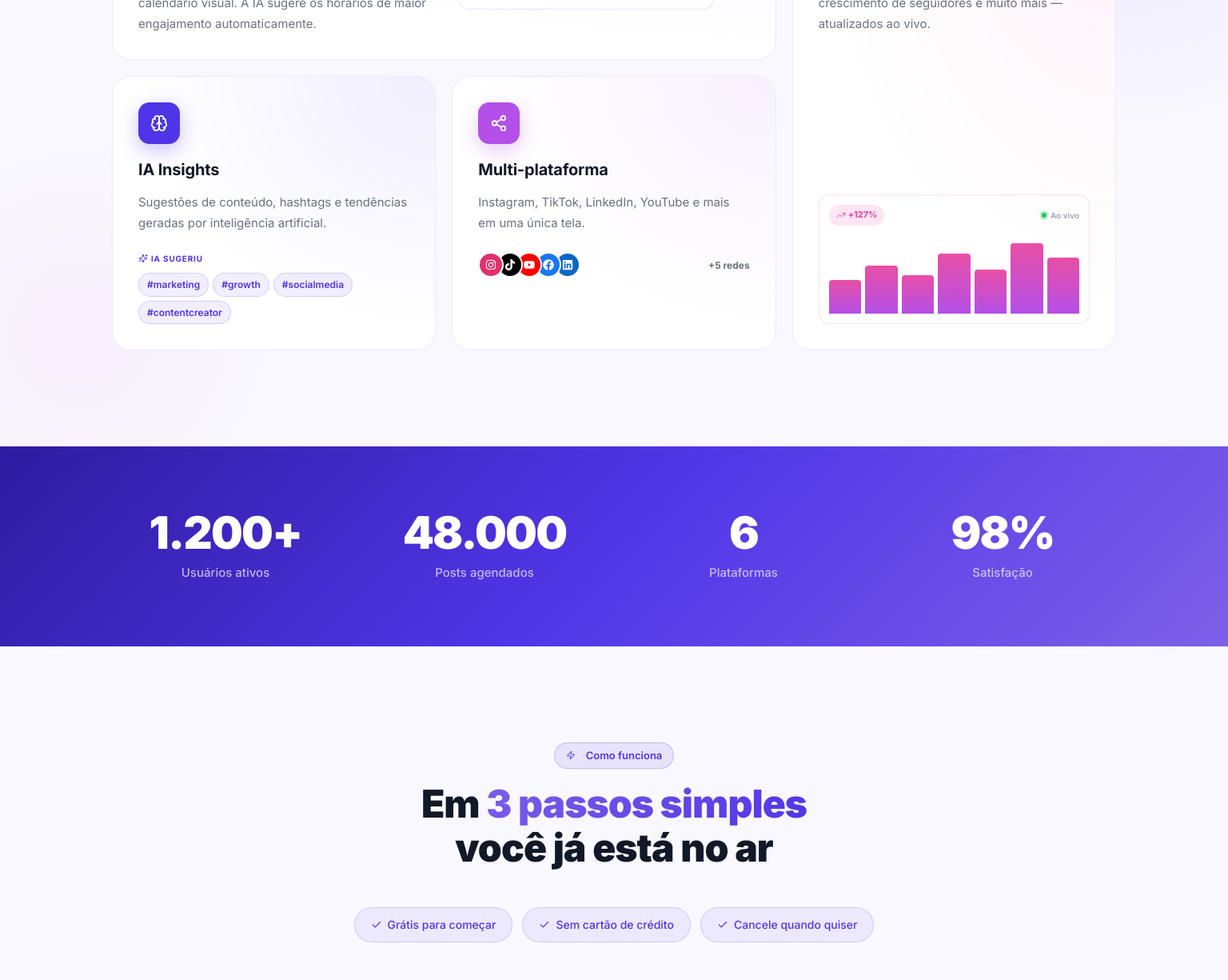
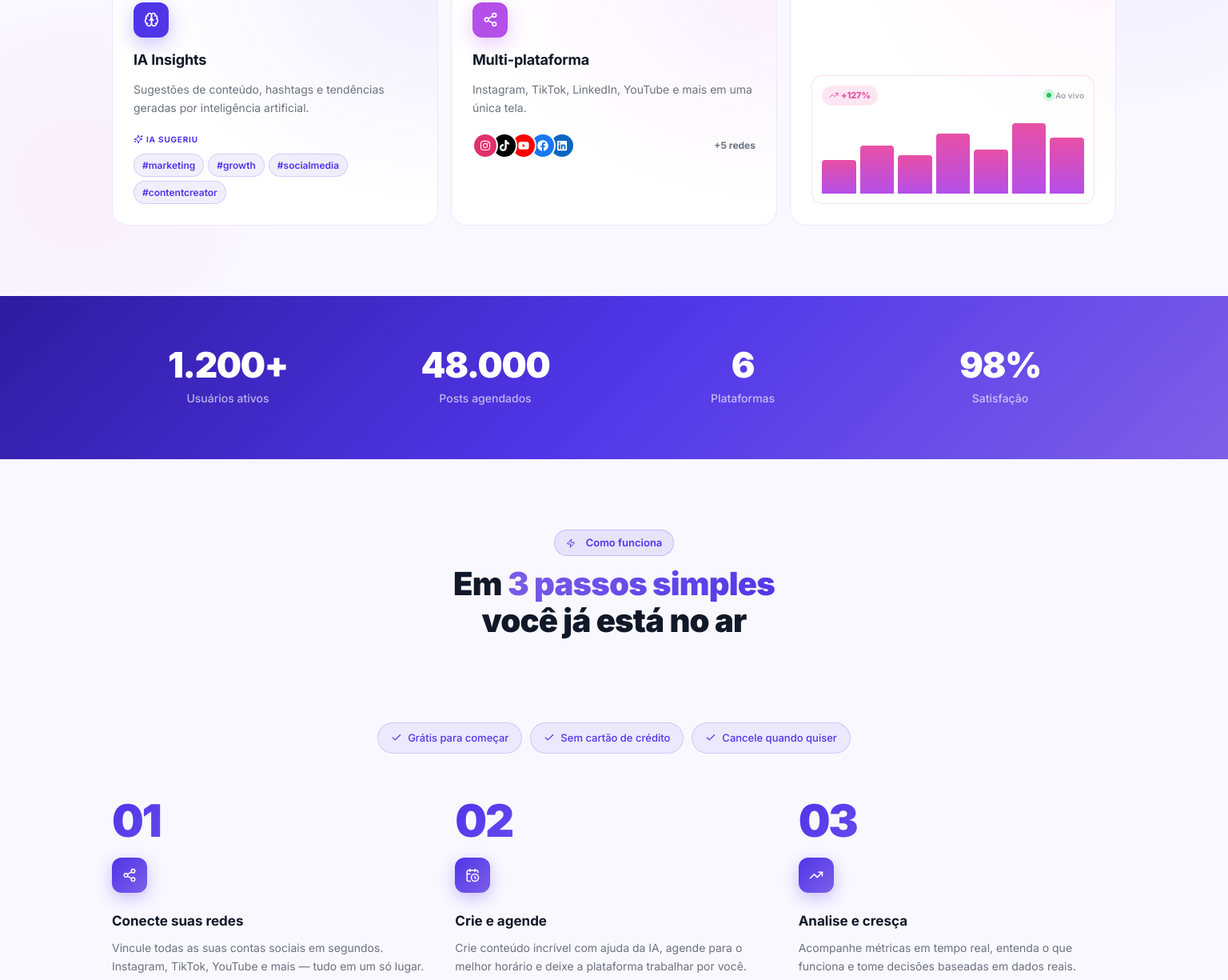
Before and after one commit to brenosemfreio/tcc, a React (Vite) app: page / in a window 1536 px wide. Shown: the part 1300-2525 px from the top of the page at 80% size. Built offline with nearby package versions, Linux system fonts and the light colour scheme.

Commit message:
chore: auto sync [Claude]

```diff
--- a/src/pages/Landing/Landing.css
+++ b/src/pages/Landing/Landing.css
@@ -1762,11 +1762,20 @@
    RESPONSIVO
    ══════════════════════════════════════════════════════════ */
 
-/* ── 1601–1792px: notebooks grandes / desktops pequenos ─────
-   Ajuste sutil — versão "comprimida" do desktop principal.   */
+/* ══════════════════════════════════════════════════════════
+   1601–1792px: notebooks grandes / desktops pequenos
+   Ajuste sutil — versão "comprimida" do desktop principal.
+   ══════════════════════════════════════════════════════════ */
 @media (min-width: 1601px) and (max-width: 1792px) {
+  /* Container com mais respiro */
   .l-landing section .container { padding-inline: 56px; }
 
+  /* Section heads */
+  .l-section-head { margin-bottom: 56px; }
+  .l-section-head h2 { font-size: clamp(1.875rem, 3.4vw, 2.75rem); }
+  .l-section-head p { font-size: 1rem; }
+
+  /* ── Hero ── */
   .l-hero__inner {
     gap: 160px;
     padding-top: 88px;
@@ -1774,19 +1783,71 @@
   }
   .l-hero__title { font-size: clamp(2rem, 3.4vw, 3rem); }
   .l-hero__sub   { font-size: 1rem; max-width: 440px; }
-
   .l-mockup { max-width: 480px; }
   .l-mockup__body { padding: 22px; }
   .l-mockup__chart { height: 128px; }
-}
-
-/* ── 1281–1600px: notebooks típicos (1366 / 1440 / 1536) ────
-   Escala reduzida e mais respiro lateral. Mantém identidade. */
+
+  /* ── Features (bento) ── */
+  .l-features { padding: 104px 0; }
+  .l-bento { gap: 18px; }
+  .l-bento__card { padding: 30px; gap: 22px; }
+  .l-bento__icon { width: 48px; height: 48px; font-size: 1.3rem; }
+  .l-bento__card h3 { font-size: 1.1875rem; }
+  .l-bento__card p { font-size: 0.9125rem; }
+
+  /* ── Stats ── */
+  .l-stats { padding: 72px 0; }
+  .l-stats__inner { gap: 36px; }
+  .l-stat strong { font-size: clamp(2.2rem, 4.5vw, 3rem); }
+  .l-stat span { font-size: 0.9125rem; }
+
+  /* ── Steps ── */
+  .l-steps { padding: 104px 0; }
+  .l-steps__grid { gap: 36px; }
+  .l-step__num { font-size: 4rem; margin-bottom: 22px; }
+  .l-step__icon { width: 48px; height: 48px; font-size: 1.25rem; margin-bottom: 24px; }
+  .l-step h3 { font-size: 1.0625rem; }
+  .l-step p { font-size: 0.9125rem; }
+
+  /* ── Marquee strip ── */
+  .l-marquee-strip__inner { max-width: 1040px; }
+  .l-marquee-strip__item { padding: 0 26px; font-size: 0.9rem; }
+
+  /* ── Pricing ── */
+  .l-pricing { padding: 104px 0; }
+  .l-toggle { margin-bottom: 48px; }
+  .l-plans { gap: 22px; }
+  .l-plan { padding: 32px 26px; gap: 16px; }
+  .l-plan__amount { font-size: 2.75rem; }
+  .l-plan__features li { font-size: 0.85rem; }
+
+  /* ── FAQ ── */
+  .l-faq { padding: 104px 0; }
+  .l-faq__layout { grid-template-columns: 360px 1fr; gap: 64px; }
+
+  /* ── CTA ── */
+  .l-cta { padding: 124px 0; }
+  .l-cta h2 { font-size: clamp(2rem, 4.2vw, 3rem); }
+  .l-cta p { font-size: 1rem; max-width: 420px; }
+}
+
+/* ══════════════════════════════════════════════════════════
+   1281–1600px: notebooks típicos (1366 / 1440 / 1536)
+   Escala reduzida e mais respiro lateral.
+   Mantém identidade visual / gradientes / animações.
+   ══════════════════════════════════════════════════════════ */
 @media (min-width: 1281px) and (max-width: 1600px) {
-  /* Mais respiro horizontal nas bordas */
+  /* Respiro lateral generoso */
   .l-landing section .container { padding-inline: 72px; }
 
-  /* Hero menor verticalmente e mais centralizado */
+  /* ── Section heads ── */
+  .l-section-head { margin-bottom: 48px; gap: 12px; }
+  .l-section-head h2 { font-size: clamp(1.75rem, 2.8vw, 2.5rem); }
+  .l-section-head p { font-size: 0.9375rem; max-width: 460px; }
+
+  /* ─────────────────────────────────────────────────────────
+     HERO
+     ───────────────────────────────────────────────────────── */
   .l-hero { min-height: auto; }
   .l-hero__inner {
     grid-template-columns: 1fr 1fr;
@@ -1796,7 +1857,6 @@
     padding-bottom: 56px;
   }
 
-  /* Conteúdo esquerda */
   .l-hero__content { gap: 18px; }
   .l-hero__title {
     font-size: clamp(1.875rem, 2.6vw, 2.5rem);
@@ -1815,8 +1875,7 @@
   .l-hero__proof { font-size: 0.8125rem; gap: 10px; }
   .l-hero__proof .l-avatar { width: 26px; height: 26px; }
 
-  /* Visual: limita largura para manter badges ancoradas ao mockup
-     (mockup 400 + ~80 de margem lateral = mesma proporção do desktop) */
+  /* Visual: limita largura para manter badges ancoradas ao mockup */
   .l-hero__visual {
     max-width: 480px;
     justify-self: center;
@@ -1850,6 +1909,130 @@
   }
   .l-float strong { font-size: 0.8125rem; }
   .l-float span   { font-size: 0.6875rem; }
+
+  /* ─────────────────────────────────────────────────────────
+     FEATURES (bento grid)
+     ───────────────────────────────────────────────────────── */
+  .l-features { padding: 88px 0; }
+  .l-bento { gap: 16px; }
+  .l-bento__card {
+    padding: 26px;
+    gap: 20px;
+    border-radius: 20px;
+  }
+  .l-bento__card--wide { gap: 28px; }
+  .l-bento__head { gap: 10px; }
+  .l-bento__icon {
+    width: 44px;
+    height: 44px;
+    font-size: 1.1875rem;
+    border-radius: 12px;
+  }
+  .l-bento__card h3 { font-size: 1.125rem; }
+  .l-bento__card p  { font-size: 0.875rem; line-height: 1.65; }
+  .l-bento__preview--calendar { padding: 10px; max-width: 280px; }
+
+  /* ─────────────────────────────────────────────────────────
+     STATS
+     ───────────────────────────────────────────────────────── */
+  .l-stats { padding: 64px 0; }
+  .l-stats__inner { gap: 32px; }
+  .l-stat strong { font-size: clamp(2rem, 4vw, 2.75rem); margin-bottom: 8px; }
+  .l-stat span   { font-size: 0.875rem; }
+
+  /* ─────────────────────────────────────────────────────────
+     STEPS — como funciona
+     ───────────────────────────────────────────────────────── */
+  .l-steps {
+    min-height: auto;
+    padding: 88px 0;
+  }
+  .l-steps > .container {
+    min-height: auto;
+    gap: 56px;
+  }
+  .l-steps .l-section-head { margin-bottom: 48px; }
+  .l-steps__perks { gap: 10px; }
+  .l-steps__perk {
+    padding: 8px 16px;
+    font-size: 0.8125rem;
+  }
+  .l-steps__grid { gap: 32px; }
+  .l-step__num {
+    font-size: 3.5rem;
+    margin-bottom: 18px;
+  }
+  .l-step__icon {
+    width: 44px;
+    height: 44px;
+    font-size: 1.125rem;
+    margin-bottom: 22px;
+    border-radius: 12px;
+  }
+  .l-step h3 { font-size: 1.0625rem; margin-bottom: 8px; }
+  .l-step p  { font-size: 0.875rem; line-height: 1.65; }
+
+  /* ─────────────────────────────────────────────────────────
+     MARQUEE STRIP
+     ───────────────────────────────────────────────────────── */
+  .l-marquee-strip { height: 52px; }
+  .l-marquee-strip__inner { max-width: 960px; }
+  .l-marquee-strip__label {
+    font-size: 0.5625rem;
+    padding: 0 22px;
+  }
+  .l-marquee-strip__item {
+    padding: 0 22px;
+    font-size: 0.875rem;
+  }
+  .l-marquee-strip__item svg { font-size: 1rem; }
+
+  /* ─────────────────────────────────────────────────────────
+     PRICING
+     ───────────────────────────────────────────────────────── */
+  .l-pricing { padding: 88px 0; }
+  .l-toggle {
+    margin-bottom: 40px;
+    font-size: 0.875rem;
+    gap: 12px;
+  }
+  .l-plans { gap: 18px; }
+  .l-plan {
+    padding: 28px 22px;
+    gap: 16px;
+    border-radius: 20px;
+  }
+  .l-plan__popular {
+    font-size: 0.75rem;
+    padding: 6px 16px;
+    top: -16px;
+  }
+  .l-plan__name { font-size: 1rem; }
+  .l-plan__currency { font-size: 1rem; margin-top: 6px; }
+  .l-plan__amount { font-size: 2.5rem; }
+  .l-plan__period { font-size: 0.8125rem; margin-top: 11px; }
+  .l-plan__desc { font-size: 0.8125rem; }
+  .l-plan__features { gap: 9px; }
+  .l-plan__features li { font-size: 0.8125rem; gap: 8px; }
+
+  /* ─────────────────────────────────────────────────────────
+     FAQ
+     ───────────────────────────────────────────────────────── */
+  .l-faq { padding: 88px 0; }
+  .l-faq__layout {
+    grid-template-columns: 300px 1fr;
+    gap: 56px;
+  }
+  .l-faq__head-col { top: 100px; }
+  .l-section-head--left p { max-width: 280px; font-size: 0.9375rem; }
+
+  /* ─────────────────────────────────────────────────────────
+     CTA FINAL
+     ───────────────────────────────────────────────────────── */
+  .l-cta { padding: 104px 0; }
+  .l-cta__inner { gap: 20px; }
+  .l-cta h2 { font-size: clamp(1.75rem, 3.5vw, 2.75rem); }
+  .l-cta p { font-size: 0.9375rem; max-width: 380px; }
 }
 
 /* ── ≤1280px: narrow desktop ───────────────────────────── */
```
